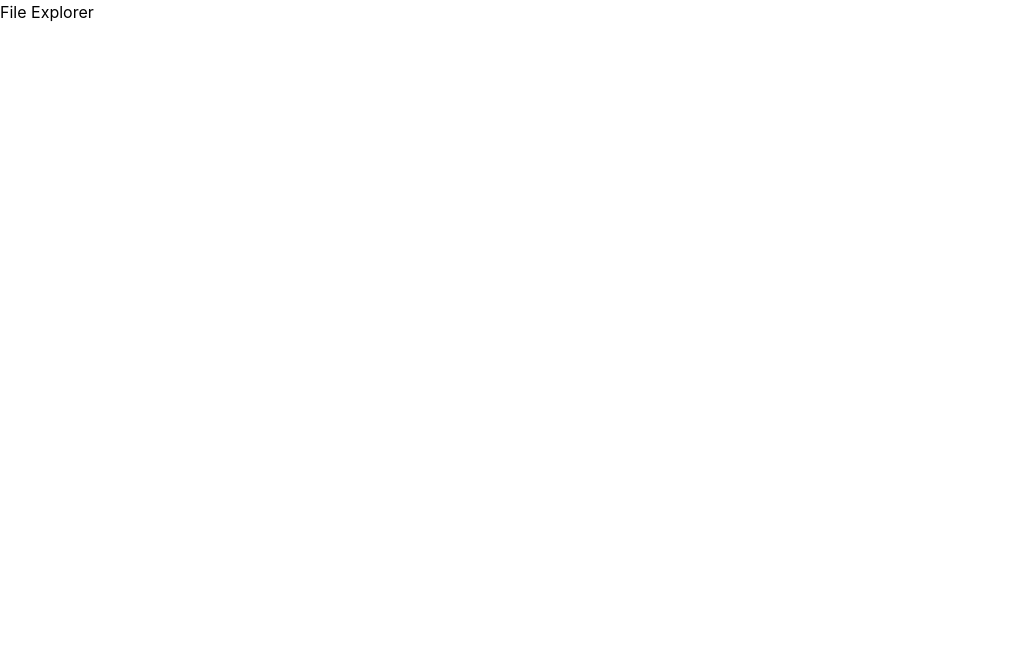
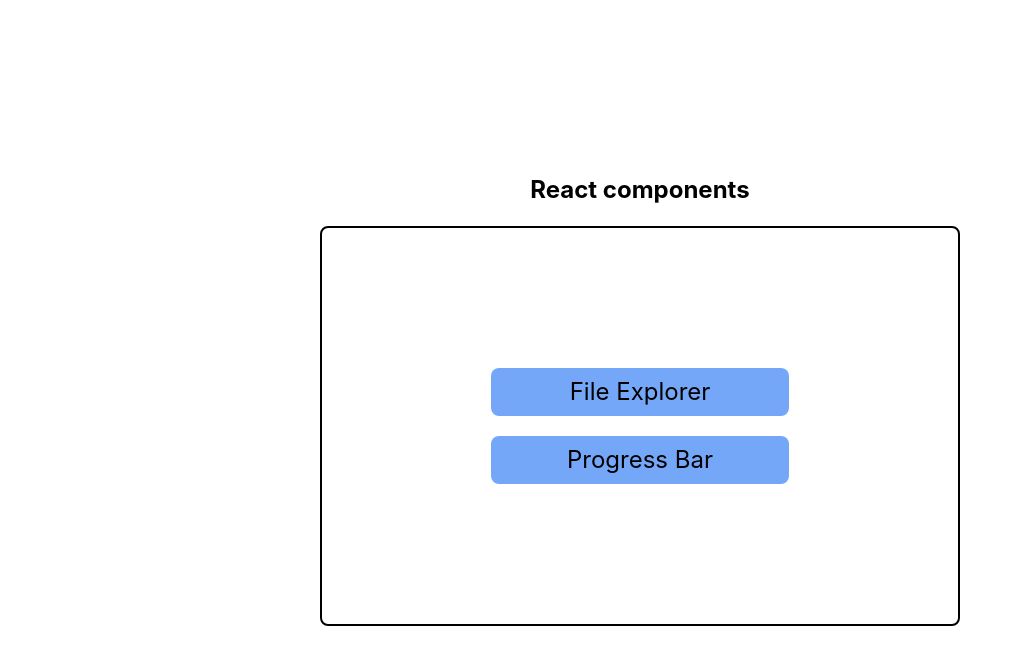
Before and after one commit to abhishekarya007/react-components, a React (Create React App) app: page / in a window 1280 px wide. Shown: the top 664 px of the page, without its empty margins (0-1022 px from the left). Built offline with nearby package versions, Linux system fonts and the light colour scheme.

Commit message:
basic structure

```diff
--- a/src/components/Body.js
+++ b/src/components/Body.js
@@ -1,7 +1,24 @@
+import { useNavigate } from "react-router-dom";
+
 const Body = () => {
+  const buttonCss = "w-1/2 px-6 py-2 bg-blue-500 bg-opacity-70 rounded-lg";
+
+  const navigate = useNavigate();
+
   return (
-    <div>
-      <button>File Explorer</button>
+    <div className="flex flex-col gap-5 text-2xl justify-center items-center h-screen">
+      <div className="font-bold">React components</div>
+      <div className="flex flex-col gap-5 border-2 justify-center items-center border-black h-1/2 w-1/2 p-5 rounded-lg">
+        <button
+          onClick={() => {
+            navigate("/file-explorer");
+          }}
+          className={buttonCss}
+        >
+          File Explorer
+        </button>
+        <button className={buttonCss}>Progress Bar</button>
+      </div>
     </div>
   );
 };
```
